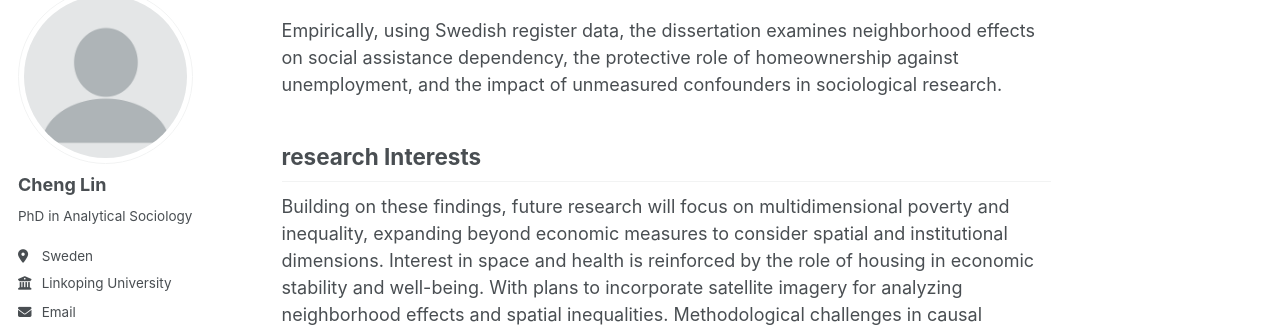
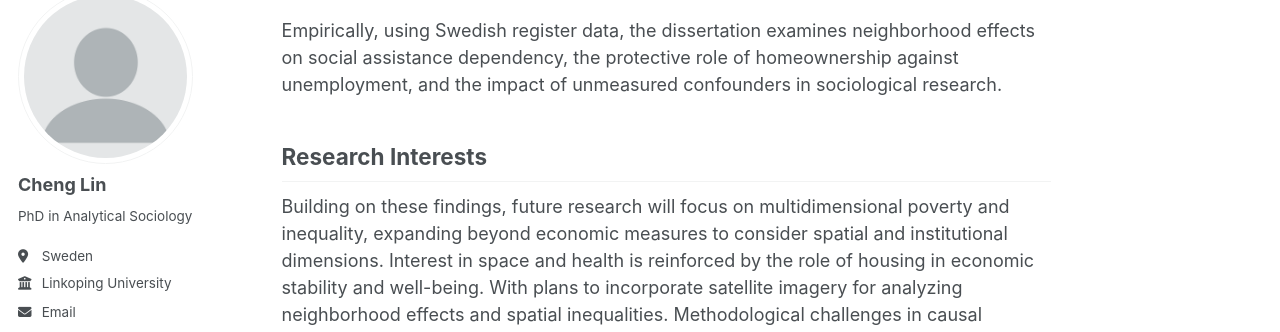
Before and after one commit to cheli79/cheli79.github.io, a Jekyll site: the page built from _pages/about.md, in a window 1280 px wide and 900 px high, scrolled down 466 px. Shown: the part 117-449 px from the top of the window. Built offline with Jekyll 4.4.1, drawn with Linux system fonts in a browser that asks for light colours.

```diff
--- a/_pages/about.md
+++ b/_pages/about.md
@@ -12,7 +12,7 @@ My dissertation explores the integration of statistical causal inference and mec
 
 Empirically, using Swedish register data, the dissertation examines neighborhood effects on social assistance dependency, the protective role of homeownership against unemployment, and the impact of unmeasured confounders in sociological research.
 
-research Interests
+Research Interests
 ------
 Building on these findings, future research will focus on multidimensional poverty and inequality, expanding beyond economic measures to consider spatial and institutional dimensions. Interest in space and health is reinforced by the role of housing in economic stability and well-being. With plans to incorporate satellite imagery for analyzing neighborhood effects and spatial inequalities. Methodological challenges in causal inference drive further exploration in epistemology, methodology, and computational social science, while engagement with the Science of Science will examine knowledge production processes and their implications for social research.
 
```
